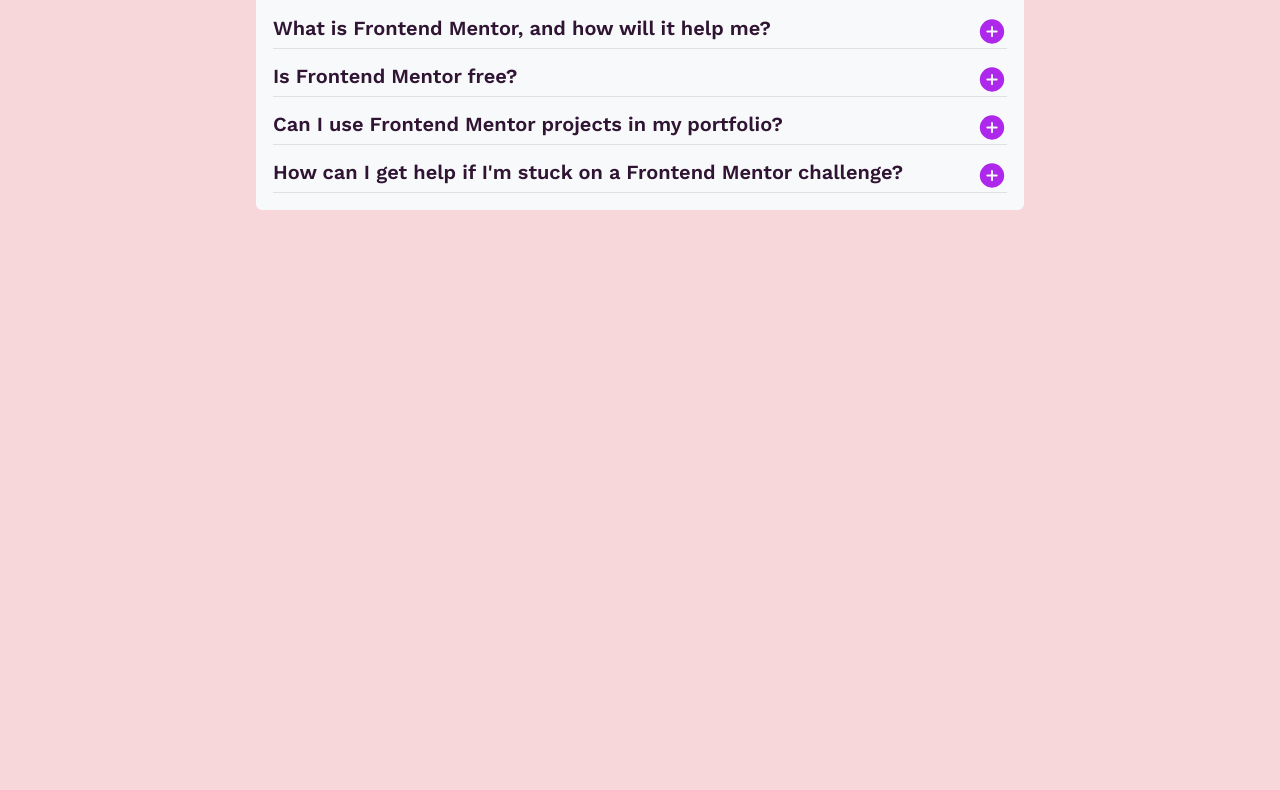
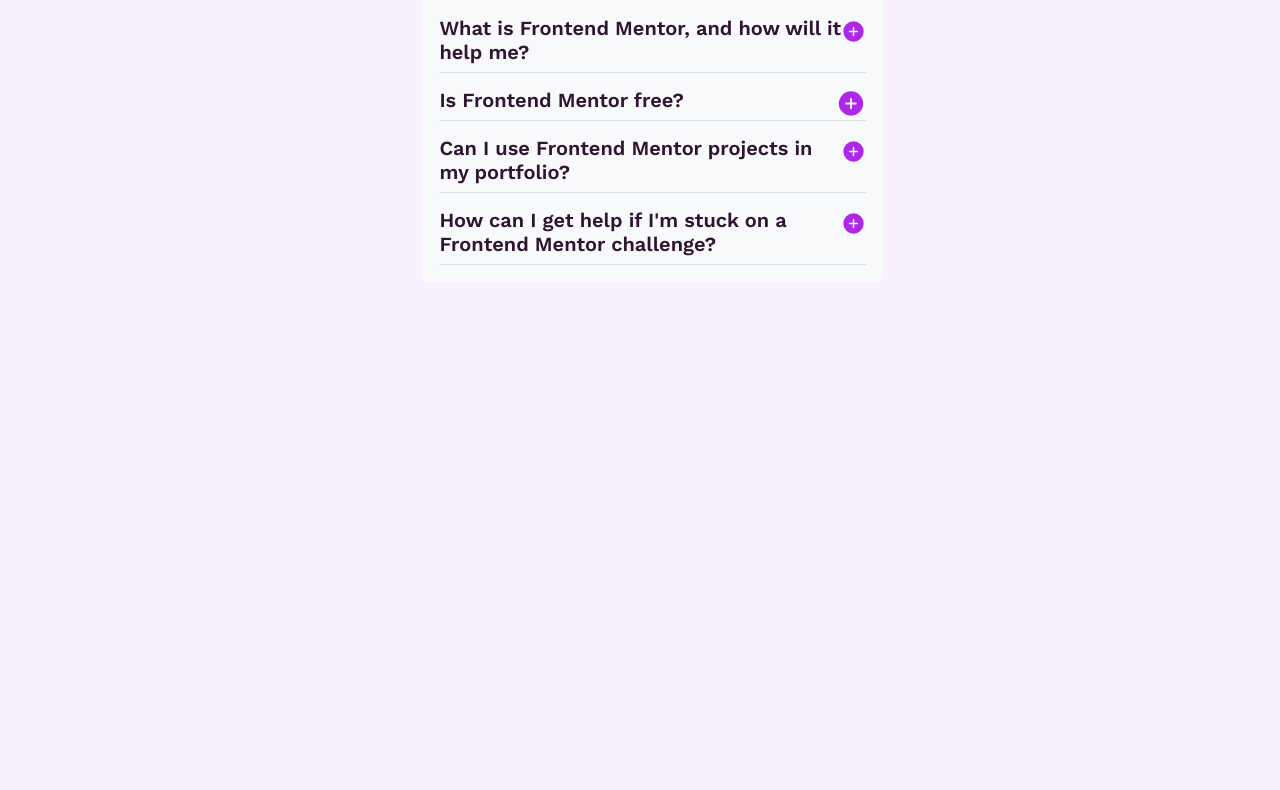
Before and after one commit to Fredj17/Faq-Accordion, a plain HTML site: page index.html in a window 1280 px wide. Shown: the part 312-1102 px from the top of the page. Drawn offline with nearby package versions, Linux system fonts and the light colour scheme.

Commit message:
Slight Modification

```diff
--- a/index.html
+++ b/index.html
@@ -37,7 +37,7 @@
       }
     </style>
   </head>
-  <body class="bg-danger-subtle m-0 p-0">
+  <body class="m-0 p-0">
     <div class="main-container position-relative">
       <div class="card-svg">
         <svg
--- a/style.css
+++ b/style.css
@@ -2,11 +2,14 @@
   box-sizing: border-box;
   font-family: "Work Sans", sans-serif;
 }
-
+.main-container {
+  background-color: hsl(275, 100%, 97%);
+}
 .sub-container {
-  width: 60%;
+  width: 36%;
   top: 29%;
-  left: 20%;
+  left: 33%;
+  background-color: #fff;
 }
 @media (max-width: 390px) {
   .sub-container {
```
